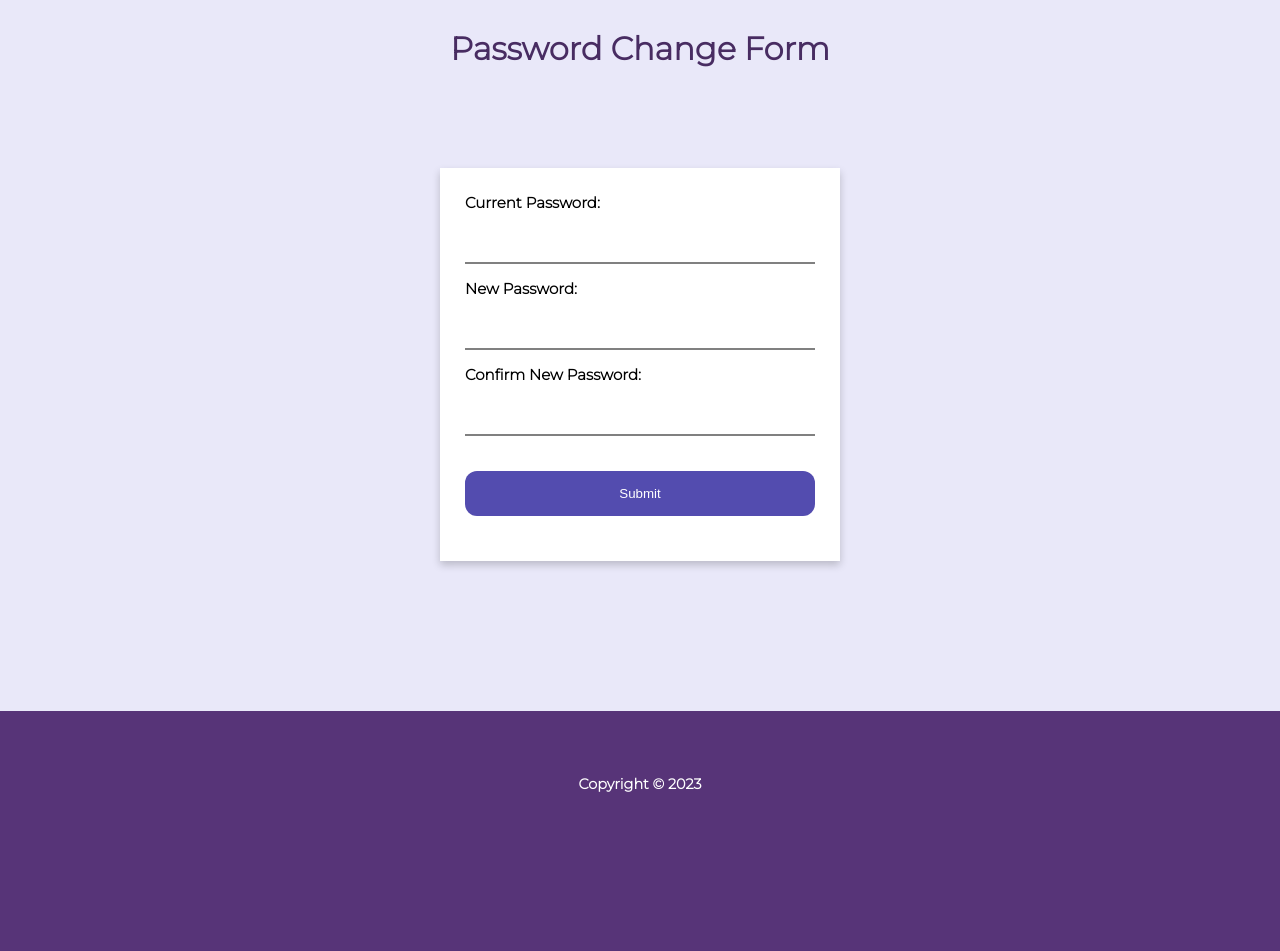
After one commit to vassilikim/persefoniDB, a web app: file frontend/change-password.html in a window 1280 px wide. The commit adds this page. Run offline with its HTML, style and script files only (its server is not run), Linux system fonts and the light colour scheme.

Commit message:
frontend changes

```diff
--- /dev/null
+++ b/frontend/change-password.html
@@ -0,0 +1,39 @@
+<!DOCTYPE html>
+<html>
+	<head>
+		<title>Password Change Form</title>
+		<link rel="stylesheet" href="css/styles.css">
+		<link rel="preconnect" href="https://fonts.googleapis.com">
+		<link rel="preconnect" href="https://fonts.gstatic.com" crossorigin>
+		<link href="https://fonts.googleapis.com/css2?family=Montserrat:wght@300&family=Roboto+Mono:wght@700&display=swap" rel="stylesheet">
+	  </head>
+
+
+
+	<body>
+		<div class="error-items">
+			<div id="error-message" class="error"></div>
+		</div>
+
+
+		<h1>Password Change Form</h1>
+		<form class="password-form" id="password-form" action="#" method="post">
+			<label for="current-password">Current Password:</label>
+			<input type="password" id="current-password" name="current-password">
+
+			<label for="new-password">New Password:</label>
+			<input type="password" id="new-password" name="new-password">
+
+			<label for="confirm-password">Confirm New Password:</label>
+			<input type="password" id="confirm-password" name="confirm-password">
+
+			<button class="submit" type="submit">Submit</button>
+		</form>
+
+		<script src="script.js"></script>
+
+		<div class="footer">
+			<h3>Copyright © 2023</h3>
+		</div>
+	</body>
+</html>
--- a/frontend/css/styles.css
+++ b/frontend/css/styles.css
@@ -92,7 +92,10 @@ font-weight: bold;
   justify-content: space-between;
   align-items: center;
   margin: 20px;
-}
+  }
+  .menu img{
+    width: 18%;
+  }
 
 /* Logout Button */
 .logout-button{
@@ -119,19 +122,95 @@ font-weight: bold;
   max-width: 650px;
   margin: auto;
   text-align: center;
-  margin-top: 100px;
+  margin-top: 150px;
+  margin-bottom: 200px;
   padding: 25px;
 
   }
   .card-profil img{
     width: 250px;
     height: 250px;
-    margin-top: 12.5%;
+    /* margin-top: 12.5%; */
     margin-left: 10px;
   }
 
+  .card-profil a{
+    display: block;
+    font-size: 15px;
+    text-align: center;
+    padding: 5px 0;
+    background-color: white;
+    color: black;
+    border-radius: 12px;
+    text-decoration: none;
+    border: 2px solid #534caf;
+  }
 
-/* Card style */
+  .card-profil a:hover {
+    background-color: #573478;
+    color: white;
+    }
+
+/* card for password change */
+.password-form{
+  background-color: white;
+  box-shadow: 0 4px 8px 0 rgb(0, 0, 0,0.2);
+  max-width: 350px;
+  margin: auto;
+  margin-top: 100px;
+  margin-bottom: 150px;
+  padding: 25px;
+  }
+  .password-form .error{
+    color: red;
+  }
+  .password-form .submit{
+    background-color: #534caf;
+    color: white;
+    padding: 15px 20px;
+    margin: 20px 0;
+    border: none;
+    border-radius: 12px;
+    cursor:pointer;
+    width: 100%;
+    }
+
+  .password-form .submit:hover {
+  background-color: #573478;
+  }
+
+.error-items {
+  display: flex;
+  justify-content: center;
+  align-items: center;
+}
+
+/* error pop up */
+.error {
+  display: block;
+  position: fixed;
+  bottom: 50px;
+  background: rgb(11, 11, 11);
+  color: rgb(0, 0, 0);
+  max-width: 80%;
+  padding: 10px;
+  text-align: center;
+  visibility: hidden;
+}
+
+.newerror {
+  visibility: visible;
+
+}
+.errorr{
+  visibility: hidden;
+}
+.success_error{
+  background:rgb(187, 255, 187);
+  visibility: visible;
+}
+
+/* Card for the options that the users have */
 .card {
     background-color: white;
     border: none;
@@ -233,7 +312,8 @@ font-weight: bold;
   max-width: 300px;
   margin: auto;
   text-align: center;
-  margin-top: 100px;
+  margin-top: 50px;
+  margin-bottom: 100px;
   padding: 25px;
 
   }
@@ -241,7 +321,6 @@ font-weight: bold;
     margin-bottom: 25px;
     margin-left: auto;
   }
-
 
 }
 
--- a/frontend/script.js
+++ b/frontend/script.js
@@ -1,3 +1,70 @@
-function openNewPage() {
-    window.open("");
-}
+// Get the form element and add a submit event listener
+var passwordForm = document.getElementById("password-form");
+
+passwordForm.addEventListener("submit", function(event) {
+    var mypassword="12345";
+    // Get the current password, new password, and confirm password fields
+    var currentPassword = document.getElementById("current-password");
+    var newPassword = document.getElementById("new-password");
+    var confirmPassword = document.getElementById("confirm-password");
+
+    if (currentPassword.value!==mypassword){
+        let error=document.getElementsByClassName("error")[0];
+        error.classList.add("newerror");
+        event.preventDefault();
+        var errorMessage = document.getElementById("error-message");
+        errorMessage.innerHTML = "Current password is incorrect";
+        setTimeout(function() {
+            error.classList.remove("newerror");
+          }, 5000);
+    }
+
+    else if((newPassword.value).length<5){
+        let error=document.getElementsByClassName("error")[0];
+        error.classList.add("newerror");
+        event.preventDefault();
+        var errorMessage = document.getElementById("error-message");
+        errorMessage.innerHTML = "The length of the new password must be more than 5 characters";
+        setTimeout(function() {
+            error.classList.remove("newerror");
+          }, 5000);
+    }
+
+    else if (currentPassword.value===newPassword.value){
+        let error=document.getElementsByClassName("error")[0];
+        error.classList.add("newerror");
+        event.preventDefault();
+        var errorMessage = document.getElementById("error-message");
+        errorMessage.innerHTML = "You must provide new password in this form";
+        setTimeout(function() {
+            error.classList.remove("newerror");
+          }, 5000);
+    }
+
+    // Check if new password and confirm password match
+    else if (newPassword.value !== confirmPassword.value) {
+        let error=document.getElementsByClassName("error")[0];
+        error.classList.add("newerror");
+        // If they don't match, prevent the form from submitting and display an error message
+        event.preventDefault();
+        var errorMessage = document.getElementById("error-message");
+        errorMessage.innerHTML = "New password and confirm password must match";
+        setTimeout(function() {
+            error.classList.remove("newerror");
+          }, 5000);
+
+    }
+
+    else {
+        let error=document.getElementsByClassName("error")[0];
+        error.classList.add("success_error");
+        event.preventDefault();
+        var errorMessage = document.getElementById("error-message");
+        errorMessage.innerHTML = "You changed your password successfully";
+        setTimeout(function() {
+            error.classList.remove("success_error");
+          }, 5000);
+        // If they do match, allow the form to submit
+        // (you would normally send the form data to the server here)
+    }
+});
--- a/frontend/super-admin.html
+++ b/frontend/super-admin.html
@@ -10,8 +10,8 @@
 
   <div class="menu">
     <div>
-      <a href="profil.html">
-        <img class="profil-image" src="images/id-card-solid.svg" alt="back icon">
+      <a href="student-profil.html">
+        <img src="images/id-card-solid.svg" alt="id card">
       </a>
     </div>
 
```
Also changed, not shown: frontend/profil-changes-teachers.html (added, +11 -0 lines), frontend/profil.html (deleted, +0 -26 lines), frontend/student-profil.html (added, +29 -0 lines), frontend/template-home.html (deleted, +0 -66 lines).
